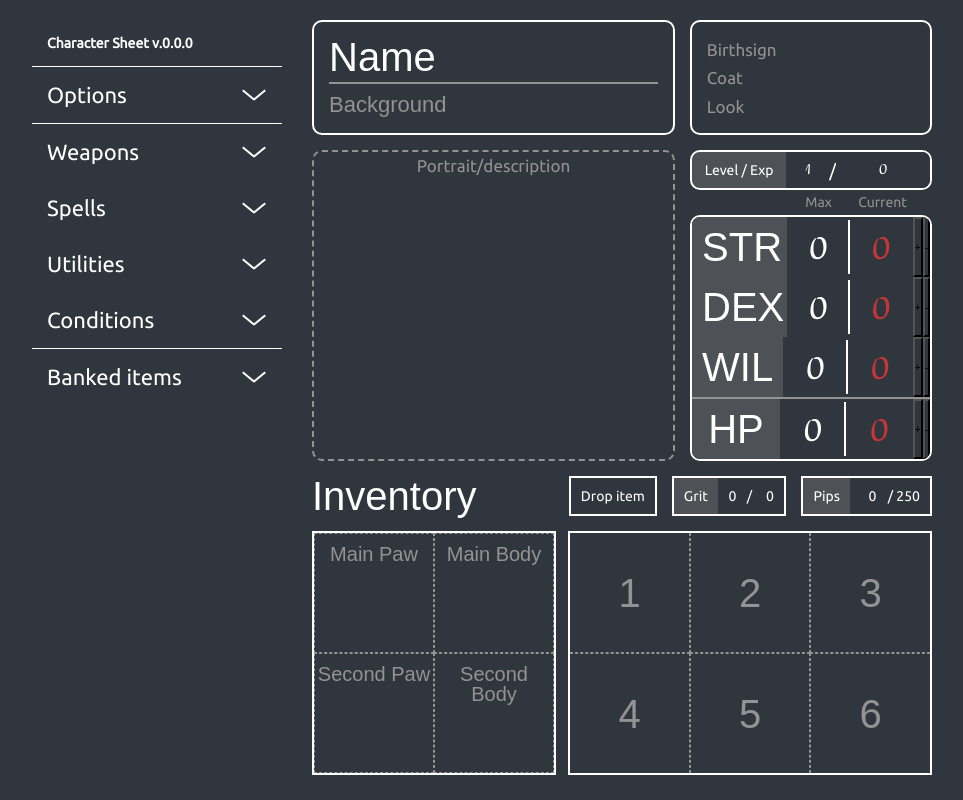
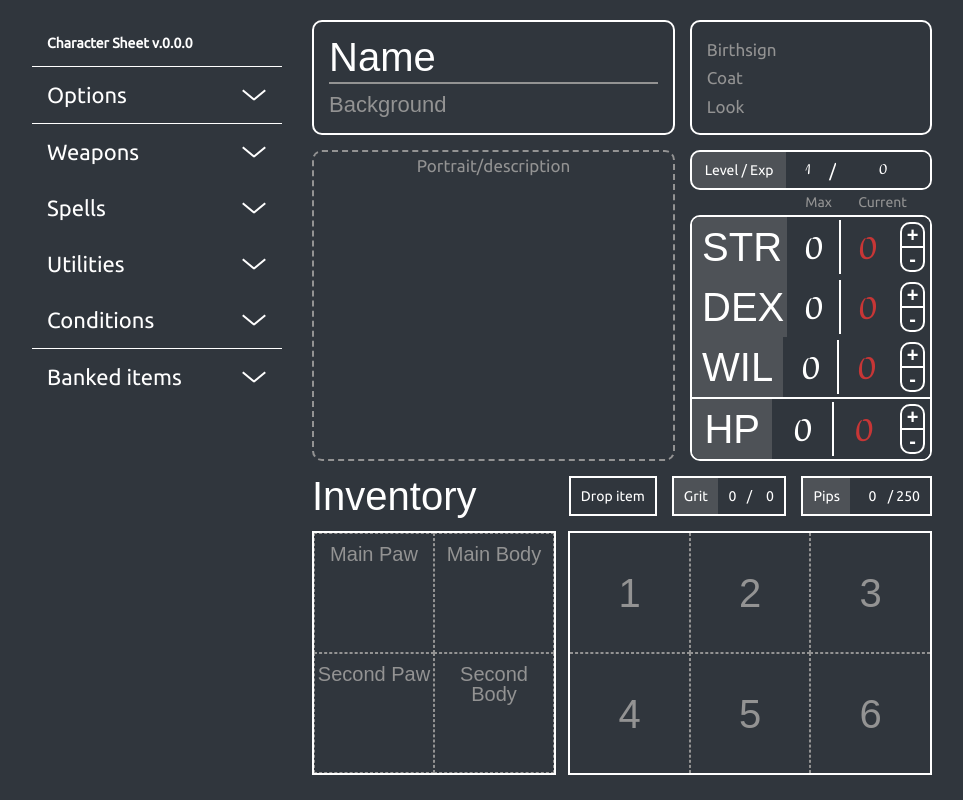
Before and after one commit to BrightsDays/mausritter-online-sheet, a Vue app: page / in a window 1280 px wide. Shown: the whole page, without its empty margins (158-1121 px from the left). Built offline with nearby package versions, Linux system fonts and the light colour scheme; a web font is replaced by a local one.

Commit message:
add stat buttons

```diff
--- a/src/components/sheet/CharacterStats.vue
+++ b/src/components/sheet/CharacterStats.vue
@@ -22,8 +22,10 @@
           class="stats__input"
           readonly
         >
-        <button @click="growStat(item.name, item.max)">+</button>
-        <button @click="downStat(item.name)">-</button>
+        <ui-stat-buttons
+          :grow="() => growStat(item.name, item.max)"
+          :down="() => downStat(item.name)"
+        />
       </div>
     </div>
   </div>
@@ -33,6 +35,7 @@
 import { useStore } from '../../store/character'
 import { computed } from 'vue'
 import changeStat from '../../helpers/changeStat'
+import UiStatButtons from '../ui/UiStatButtons.vue';
 
 const store = useStore()
 
@@ -101,7 +104,7 @@ const downStat = (stat: string) => {
   }
 
   &__hp {
-    border-top: 2px solid var(--second);
+    border-top: 2px solid var(--main);
   }
 
   &__item {
--- /dev/null
+++ b/src/components/ui/UiStatButtons.vue
@@ -0,0 +1,64 @@
+<template>
+  <div class="stat-buttons">
+    <button
+      class="stat-buttons__button stat-buttons__button--grow"
+      @click="props.grow"
+    >
+      +
+    </button>
+    <button
+      class="stat-buttons__button stat-buttons__button--down"
+      @click="props.down"
+    >
+      -
+    </button>
+  </div>
+</template>
+
+<script setup lang="ts">
+import { defineProps, PropType } from 'vue'
+
+const props = defineProps({
+  grow: {
+    type: Function as PropType<() => void>,
+    required: true
+  },
+  down: {
+    type: Function as PropType<() => void>,
+    required: true
+  }
+})
+</script>
+
+<style lang="scss">
+.stat-buttons {
+  display: flex;
+  flex-direction: column;
+  justify-content: space-between;
+  padding: 5px;
+
+  &__button {
+    width: 25px;
+    height: 25px;
+    font-size: 2em;
+    font-weight: bold;
+    color: var(--main);
+    border: 2px solid var(--main);
+    cursor: pointer;
+
+    &--grow {
+      border-radius: 10px 10px 0 0;
+      border-bottom: 1px solid var(--main);
+    }
+
+    &--down {
+      border-radius: 0 0 10px 10px;
+      border-top: 1px solid var(--main);
+    }
+
+    &:hover {
+      background-color: var(--second-background);
+    }
+  }
+}
+</style>
```
